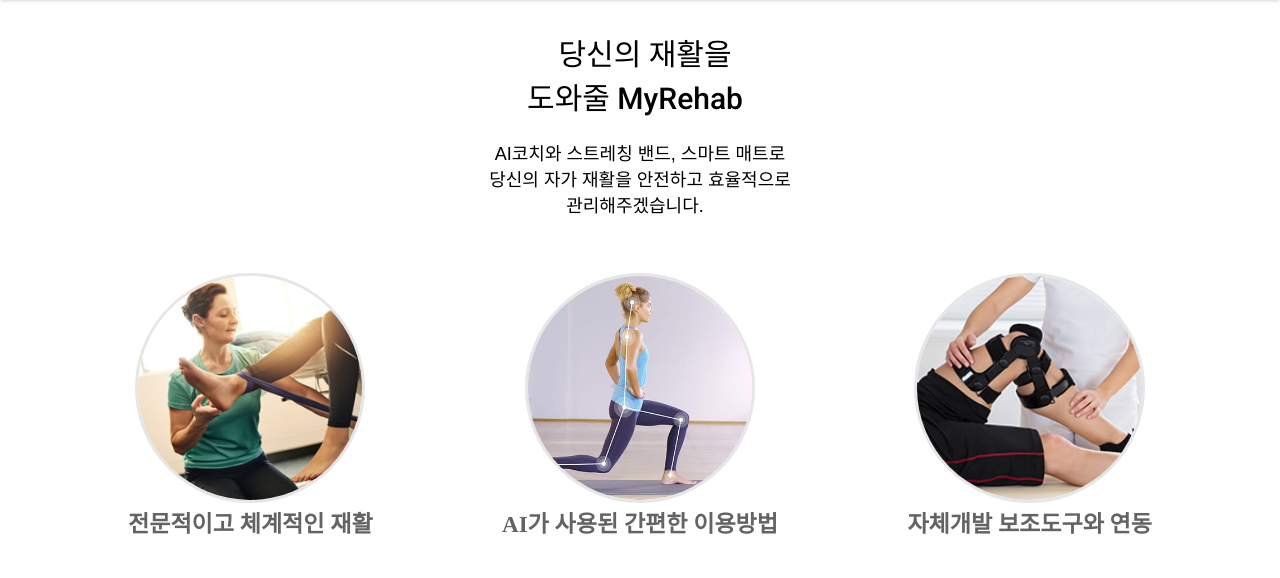
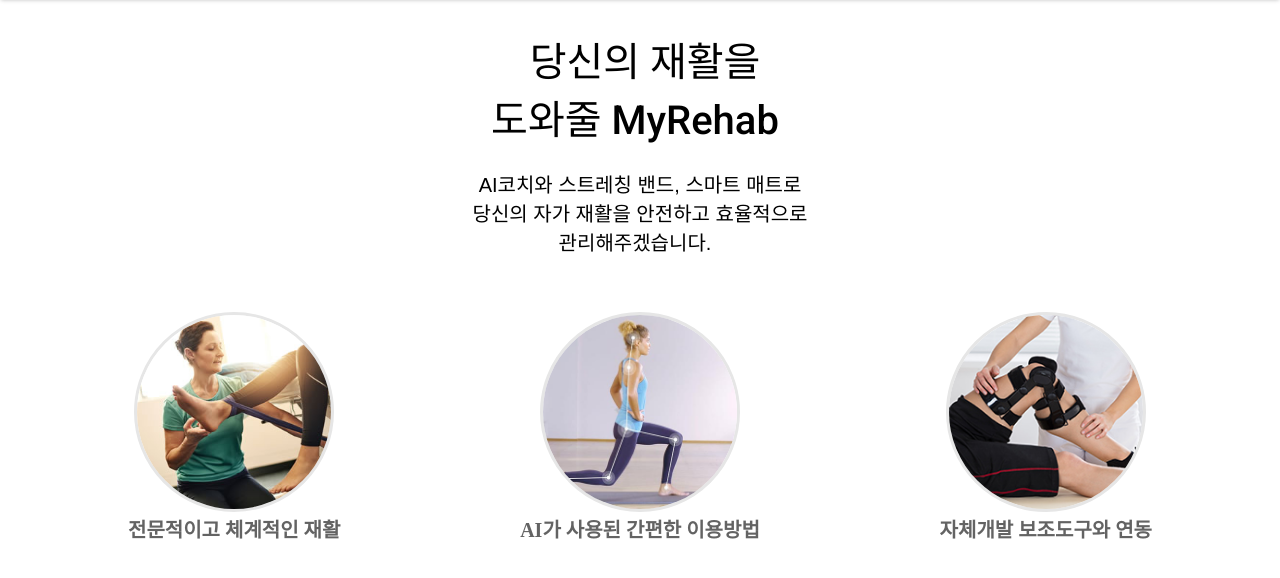
Before and after one commit to yoo-myeong/MyRehab, a Django app: page / in a window 1280 px wide. Shown: the part 124-702 px from the top of the page. Run offline with Django 3.2, Linux system fonts and the light colour scheme; some web fonts are replaced.

Commit message:
design : font size rem
font size rem으로 수정

```diff
--- a/static/navbar.css
+++ b/static/navbar.css
@@ -124,14 +124,14 @@ color: #482ff7;
 
     border: solid #1010101a;
 
-    width: 18vw;
+    width: 20rem;
 
-    height: 18vw;
+    height: 20rem;
 
 }
 
 .circleBox h1{
-    font-size:1.8vw;
+    font-size: 2rem;
     font-family: 'EliceDigitalBaeum_Bold';
     color:#101010a6;
 }
--- a/templates/rehab/index.html
+++ b/templates/rehab/index.html
@@ -3,11 +3,11 @@
 {% block content %}
 <!-- start -->
 <div style="width:100%;text-align:center;margin-top:30px;margin-bottom:30px; ">
-        <a style="font-weight:550;font-size : 30px;margin-top: 30px;padding-bottom: 28px;">
+        <a style="font-weight:550;font-size : 4rem; margin-top: 30px;padding-bottom: 28px;">
             당신의 재활을 <br>
             도와줄 MyRehab <br>
         </a>
-        <a style="margin-top : 15px;font-family: sans-serif;font-size : 18px;">
+        <a style="margin-top : 15px;font-family: sans-serif;font-size : 2rem;">
             <br>
             AI코치와 스트레칭 밴드, 스마트 매트로 <br>
             당신의 자가 재활을 안전하고 효율적으로 <br>
```
